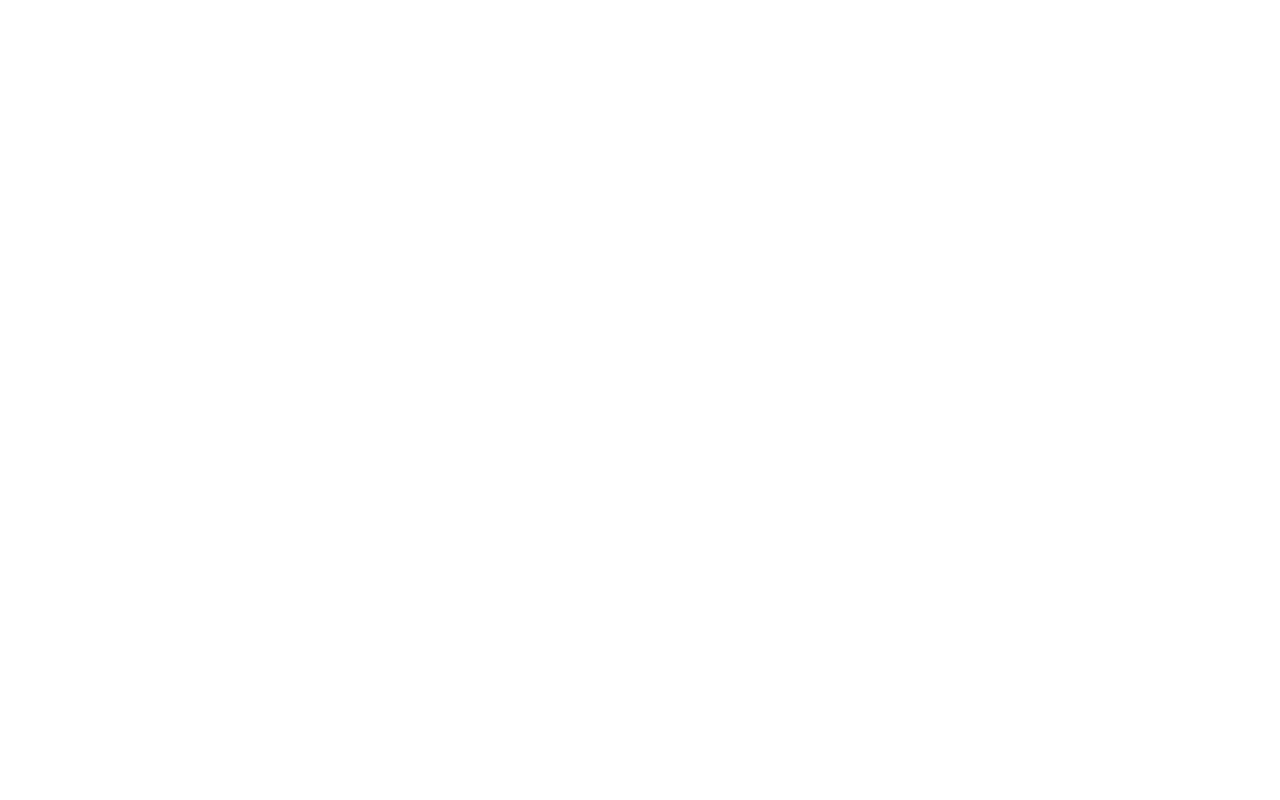
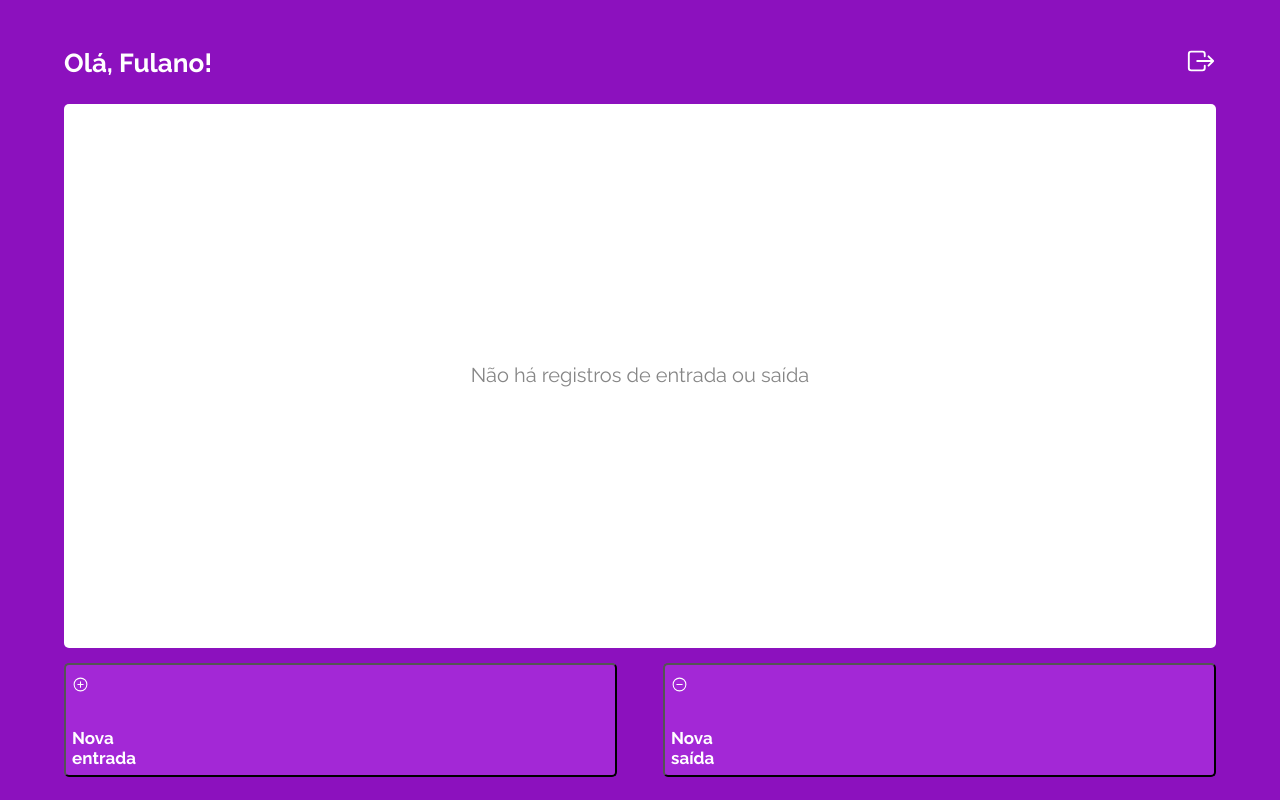
Before and after one commit to Elias-Manica/My-wallet-front, a React app: page /home in a window 1280 px wide. Before the commit this address had no page. Built offline with nearby package versions, Linux system fonts and the light colour scheme; a web font is replaced by a local one.

Commit message:
home screen

```diff
--- a/public/index.html
+++ b/public/index.html
@@ -14,5 +14,13 @@
   <body>
     <noscript>You need to enable JavaScript to run this app.</noscript>
     <div class="root"></div>
+    <script
+      type="module"
+      src="https://unpkg.com/ionicons@5.5.2/dist/ionicons/ionicons.esm.js"
+    ></script>
+    <script
+      nomodule
+      src="https://unpkg.com/ionicons@5.5.2/dist/ionicons/ionicons.js"
+    ></script>
   </body>
 </html>
--- /dev/null
+++ b/src/screens/HomeScreen/HomeScreen.js
@@ -0,0 +1,41 @@
+import React from "react";
+
+import { useNavigate } from "react-router-dom";
+
+import {
+  Container,
+  NameUser,
+  Header,
+  Icon,
+  BoxHistoryEmpty,
+  Button,
+  ButtonContainer,
+} from "./styles";
+
+export default function HomeScreen() {
+  const navigate = useNavigate();
+
+  return (
+    <Container>
+      <Header>
+        <NameUser>Olá, Fulano!</NameUser>
+        <Icon>
+          <ion-icon name="exit-outline"></ion-icon>
+        </Icon>
+      </Header>
+      <BoxHistoryEmpty>
+        <p>Não há registros de entrada ou saída</p>
+      </BoxHistoryEmpty>
+      <ButtonContainer>
+        <Button>
+          <ion-icon name="add-circle-outline"></ion-icon>
+          <p>Nova entrada</p>
+        </Button>
+        <Button>
+          <ion-icon name="remove-circle-outline"></ion-icon>
+          <p>Nova saída</p>
+        </Button>
+      </ButtonContainer>
+    </Container>
+  );
+}
--- /dev/null
+++ b/src/screens/HomeScreen/styles.js
@@ -0,0 +1,92 @@
+import styled from "styled-components";
+
+export const Container = styled.div`
+  display: flex;
+  justify-content: center;
+  background-color: #8c11be;
+  height: 100vh;
+  flex-direction: column;
+`;
+
+export const NameUser = styled.h1`
+  font-family: "Raleway";
+  font-style: normal;
+  font-weight: 700;
+  font-size: 26px;
+  line-height: 31px;
+  /* identical to box height */
+
+  color: #ffffff;
+`;
+
+export const Header = styled.div`
+  height: 10%;
+  width: 90%;
+  display: flex;
+  justify-content: space-between;
+  align-items: center;
+  margin-left: auto;
+  margin-right: auto;
+`;
+
+export const Icon = styled.div`
+  color: white;
+  font-size: 30px;
+`;
+
+export const BoxHistoryEmpty = styled.div`
+  height: 68%;
+  width: 90%;
+  background: #ffffff;
+  border-radius: 5px;
+  margin-left: auto;
+  margin-right: auto;
+  display: flex;
+  justify-content: center;
+  align-items: center;
+  p {
+    font-family: "Raleway";
+    font-style: normal;
+    font-weight: 400;
+    font-size: 20px;
+    line-height: 23px;
+    text-align: center;
+    width: 80%;
+    color: #868686;
+  }
+`;
+
+export const ButtonContainer = styled.div`
+  display: flex;
+  justify-content: space-between;
+  align-items: center;
+  margin-top: 15px;
+  width: 90%;
+  margin-left: auto;
+  margin-right: auto;
+`;
+
+export const Button = styled.button`
+  height: 114px;
+  width: 48%;
+  background: #a328d6;
+  border-radius: 5px;
+  font-family: "Raleway";
+  font-style: normal;
+  font-weight: 700;
+  font-size: 17px;
+  line-height: 20px;
+  cursor: pointer;
+  color: #ffffff;
+  display: flex;
+  flex-direction: column;
+  ion-icon {
+    align-items: center;
+    margin-top: 10px;
+    margin-bottom: 35px;
+  }
+  p {
+    justify-content: flex-end;
+    width: 30px;
+  }
+`;
--- a/src/screens/LoginScreen/LoginScreen.js
+++ b/src/screens/LoginScreen/LoginScreen.js
@@ -12,7 +12,13 @@ export default function LoginScreen() {
       <Tittle>My wallet</Tittle>
       <InputContainer placeholder="E-mail" />
       <InputContainer placeholder="Senha" />
-      <Button>Entrar</Button>
+      <Button
+        onClick={() => {
+          navigate("/home");
+        }}
+      >
+        Entrar
+      </Button>
       <Text
         onClick={() => {
           navigate("/cadastro");
--- a/src/screens/app.js
+++ b/src/screens/app.js
@@ -4,6 +4,8 @@ import { BrowserRouter, Routes, Route } from "react-router-dom";
 
 import LoginScreen from "./LoginScreen/LoginScreen";
 import SingUpScreen from "./SingUpScreen/SingUpScreen";
+import HomeScreen from "./HomeScreen/HomeScreen";
+
 import { GlobalStyle } from "../assets/css/GlobalStyle";
 
 export default function App() {
@@ -14,6 +16,7 @@ export default function App() {
         <Routes>
           <Route path="/" element={<LoginScreen />} />
           <Route path="/cadastro" element={<SingUpScreen />} />
+          <Route path="/home" element={<HomeScreen />} />
         </Routes>
       </BrowserRouter>
     </>
```
